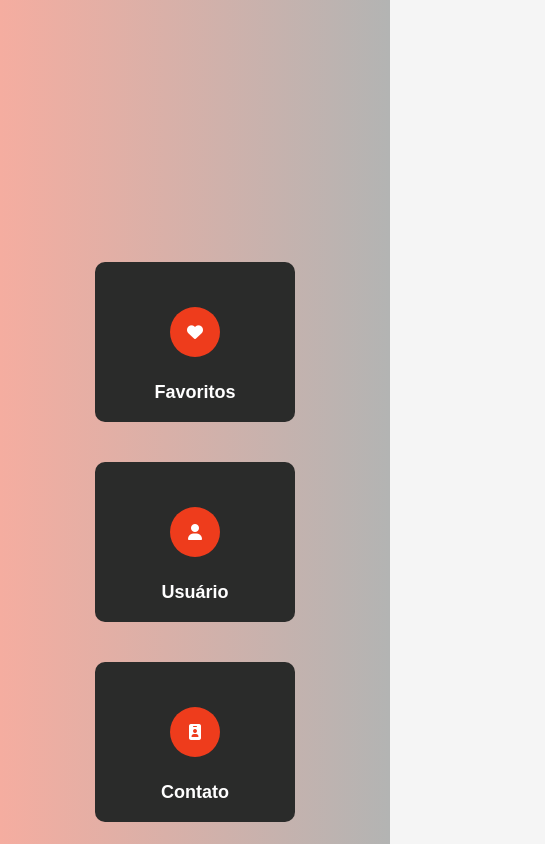
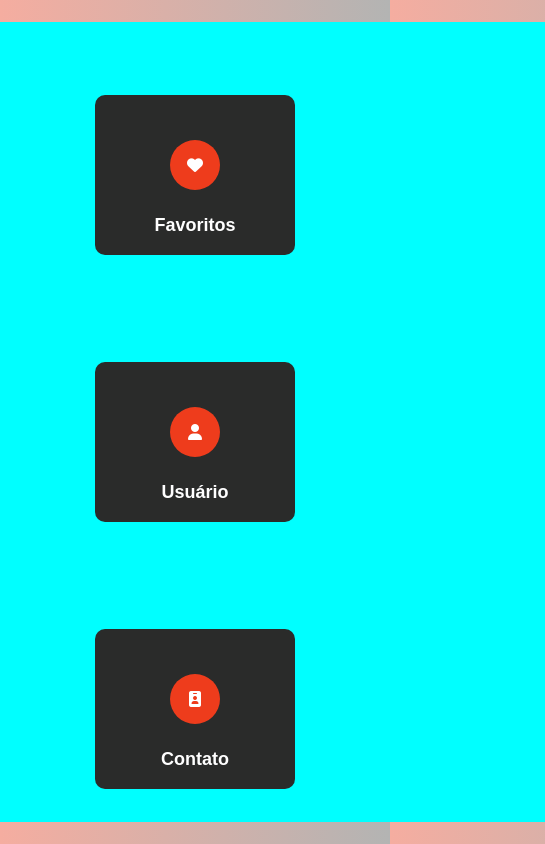
Before and after one commit to PabloSilva23/card, a plain HTML site: page index.html in a window 390 px wide. Shown: the whole page, 545 px wide, since content can reach past the window. Drawn offline with Linux system fonts and the light colour scheme.

Commit message:
Mudanças

```diff
--- a/index.html
+++ b/index.html
@@ -6,6 +6,7 @@
     <meta name="viewport" content="width=device-width, initial-scale=1.0">
     <title>Cards</title>
     <link rel="stylesheet" href="estilo.css">
+    <link rel="stylesheet" href="responsividade.css">
 </head>
 <body>
     <div class="contain">
--- /dev/null
+++ b/responsividade.css
@@ -0,0 +1,15 @@
+@media screen and (max-width: 425px) {
+    .contain {
+        position: absolute;
+        top: 50%;
+        left: 50%;
+        transform: translate(-50%, -50%);
+        flex-direction: column;
+        flex-wrap: nowrap;
+        background-color: aqua;
+        height: 800px;
+    }
+    .card {
+
+    }
+}
```
